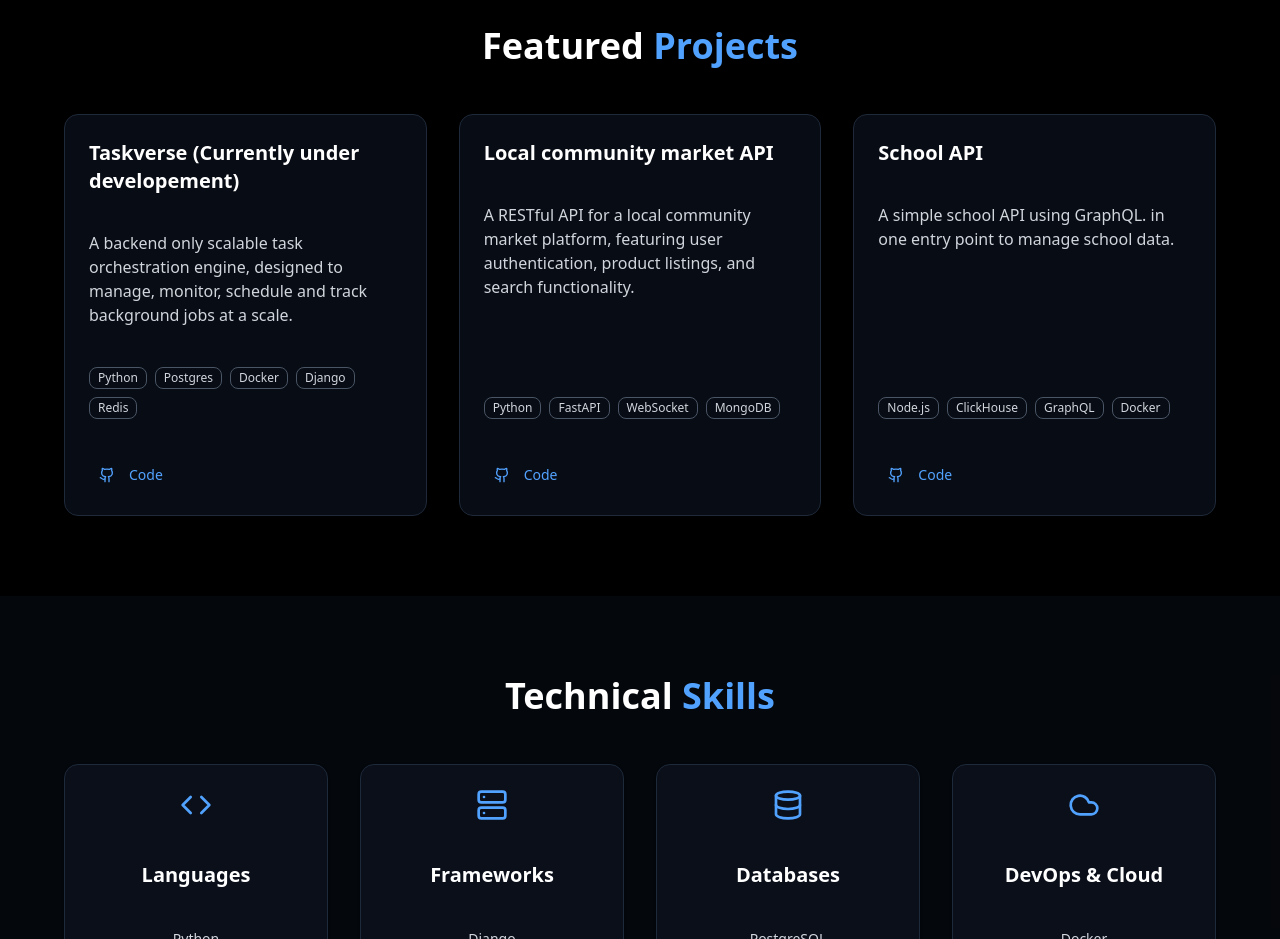
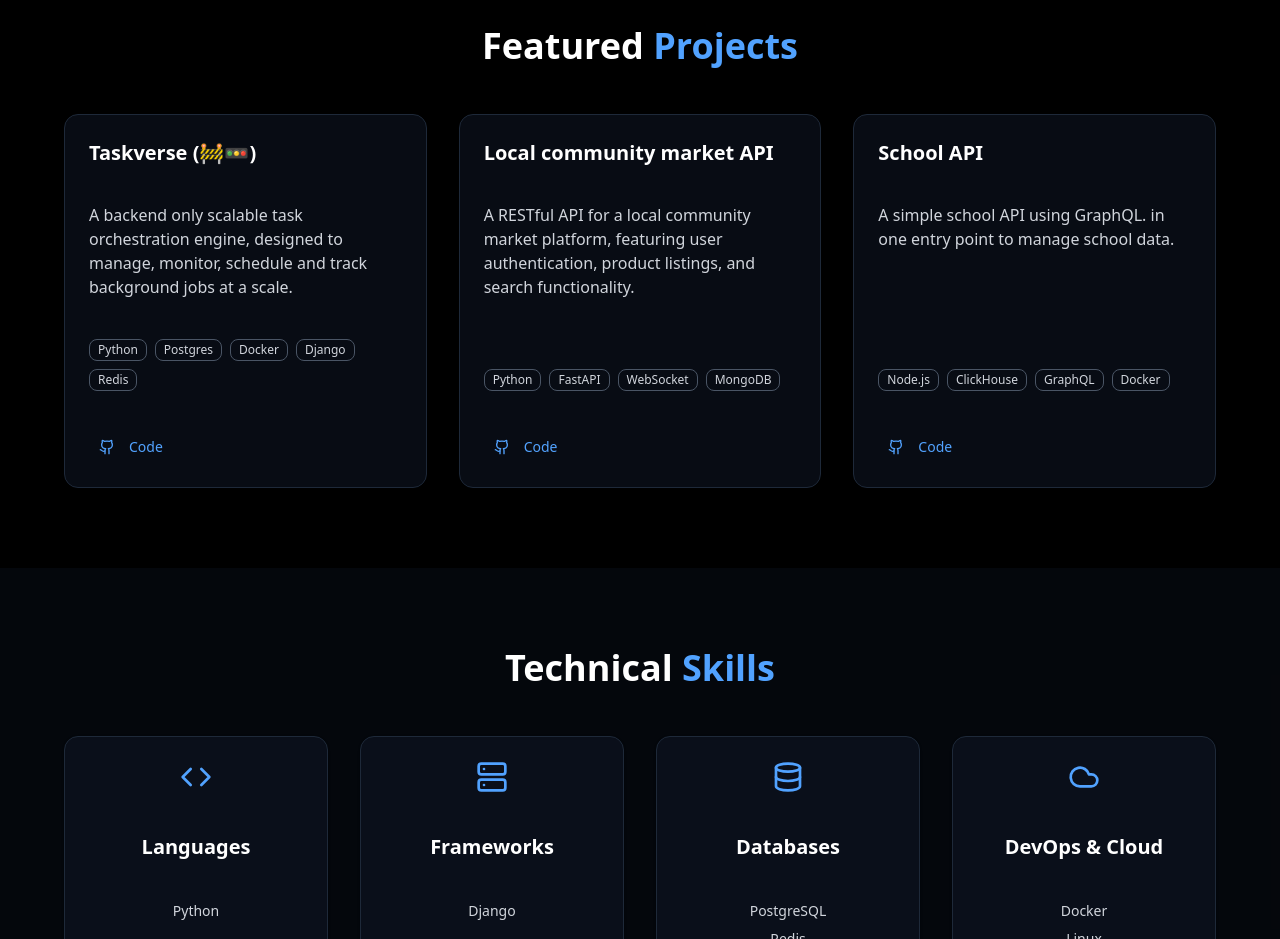
Before and after one commit to enigma-137/mari-portfolio, a Next.js app: page / in a window 1280 px wide. Shown: the part 2120-3059 px from the top of the page. Built offline with nearby package versions, Linux system fonts and the light colour scheme.

Commit message:
Update hero

```diff
--- a/app/page.tsx
+++ b/app/page.tsx
@@ -75,7 +75,7 @@ export default function Portfolio() {
                 <h1 className="text-5xl md:text-7xl font-bold mb-4">
                   I'm <span className="text-white">Maria</span>
                 </h1>
-                <p className="text-blue-400 text-xl md:text-2xl tracking-wider"> b a c k e n d d e v e l o p e r</p>
+                <p className="text-blue-400 text-sm md:text-2xl tracking-wider"> b a c k e n d d e v e l o p e r</p>
               </motion.div>
 
               <motion.div
@@ -214,7 +214,7 @@ export default function Portfolio() {
           >
             {[
               {
-                title: "Taskverse (Currently under developement)",
+                title: "Taskverse (🚧🚥)",
                 description:
                   " A backend only scalable task orchestration engine, designed to manage, monitor, schedule and track background jobs at a scale.",
                 technologies: ["Python", "Postgres", "Docker", "Django", "Redis"],
```
